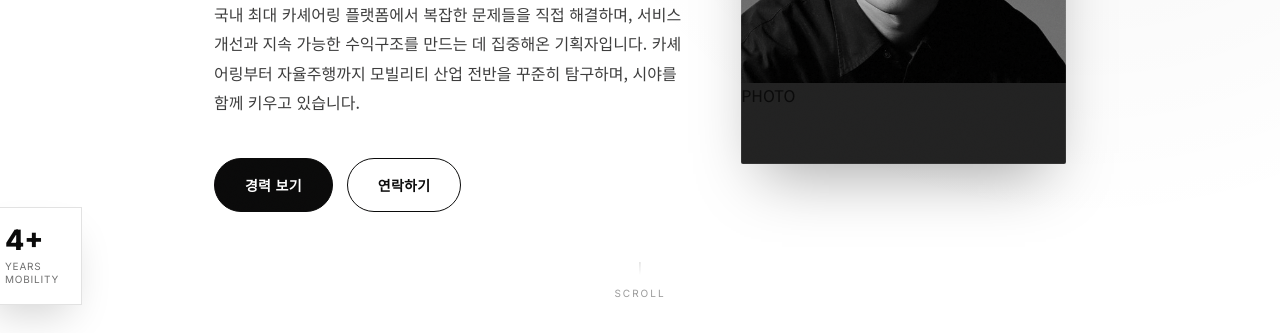
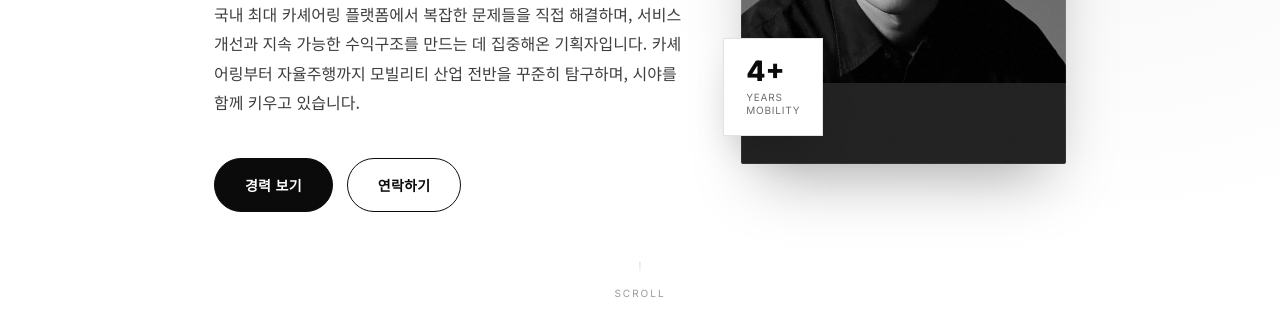
Before and after one commit to hendokim/open-to-work-by-hyundo, a website: page index.html in a window 1280 px wide. Shown: the part 467-800 px from the top of the page. Drawn offline with Linux system fonts and the light colour scheme.

Commit message:
Update index.html

```diff
--- a/index.html
+++ b/index.html
@@ -5,15 +5,13 @@
 <meta charset="UTF-8">
 <meta name="viewport" content="width=device-width, initial-scale=1.0">
 <title>김현도 | Mobility Business Strategist</title>
-<meta name="description" content="모빌리티의 가치를 비즈니스로 연결하는 기획, 김현도의 포트폴리오">
+<meta name="description" content="모빌리티의 가치를 비즈니스로 연결하는 기획자, 김현도의 포트폴리오">
 <link rel="preconnect" href="https://fonts.googleapis.com">
 <link href="https://fonts.googleapis.com/css2?family=Inter:wght@300;400;500;600;700;800&family=Noto+Sans+KR:wght@300;400;500;600;700;900&display=swap" rel="stylesheet">
 <link rel="stylesheet" href="style.css">
 </head>
 <body>
-
 <div class="noise-overlay"></div>
-
 <!-- Header / Nav -->
 <header class="site-header" id="siteHeader">
   <div class="container header-inner">
@@ -31,9 +29,7 @@
     </button>
   </div>
 </header>
-
 <main>
-
   <!-- HERO / PROFILE -->
   <section class="hero" id="top">
     <div class="container hero-inner">
@@ -52,8 +48,6 @@
       <div class="hero-photo" data-reveal>
         <div class="photo-frame">
           <img src="profile.png" alt="김현도">
-            <span>PHOTO</span>
-          </div>
         </div>
         <div class="hero-badge">
           <strong>4+</strong>
@@ -63,7 +57,6 @@
     </div>
     <div class="scroll-cue"><span></span>SCROLL</div>
   </section>
-
   <!-- ABOUT -->
   <section class="section about" id="about">
     <div class="container">
@@ -84,19 +77,16 @@
       </div>
     </div>
   </section>
-
   <!-- WORK EXPERIENCE -->
   <section class="section career" id="career">
     <div class="container">
       <p class="section-num">02</p>
       <h2 class="section-title" data-reveal>Work Experience</h2>
-
       <div class="company-block" data-reveal>
         <div class="company-head">
           <h3>유모스원 <span>UMOS ONE</span></h3>
           <span class="company-period">2026. 06 - 현재</span>
         </div>
-
         <div class="timeline">
           <div class="timeline-item">
             <div class="timeline-marker"></div>
@@ -113,15 +103,12 @@
           </div>
         </div>
       </div>
-
       <div class="company-block" data-reveal>
         <div class="company-head">
           <h3>쏘카 <span>SOCAR</span></h3>
           <span class="company-period">2022. 04 - 2026. 06 (4 yrs 1 mo)</span>
         </div>
-
         <div class="timeline">
-
           <div class="timeline-item">
             <div class="timeline-marker"></div>
             <div class="timeline-content">
@@ -133,7 +120,6 @@
                 <li>감독형 FSD(Full-Self-Driving) 카셰어링 도입 검토</li>
                 <li>Model S/X PnL 분석 및 상품 기획</li>
               </ul>
-
               <div class="news-block">
                 <p class="news-label">관련 기사</p>
                 <a href="https://magazine.hankyung.com/business/article/202604294396b" class="news-card" target="_blank" rel="noopener">
@@ -148,7 +134,6 @@
               </div>
             </div>
           </div>
-
           <div class="timeline-item">
             <div class="timeline-marker"></div>
             <div class="timeline-content">
@@ -165,7 +150,7 @@
                 <li>앱 서비스 및 제품 정책 설계</li>
                 <li>경영진 수명성 업무 수행</li>
               </ul>
-                <div class="news-block">
+              <div class="news-block">
                 <p class="news-label">관련 기사</p>
                 <a href="https://biz.chosun.com/it-science/ict/2025/01/03/ULVS6TQIZ5CYZE6AK25ERI5GA4/" class="news-card" target="_blank" rel="noopener">
                   <span class="news-thumb" aria-hidden="true">
@@ -179,7 +164,6 @@
               </div>
             </div>
           </div>
-
           <div class="timeline-item">
             <div class="timeline-marker"></div>
             <div class="timeline-content">
@@ -193,7 +177,7 @@
                 <li>신규 카셰어링 인프라 사업 개발</li>
                 <li>대관 업무 및 법인 제휴처 발굴</li>
               </ul>
-                  <div class="news-block">
+              <div class="news-block">
                 <p class="news-label">관련 기사</p>
                 <a href="https://www.news4000.com/news/articleView.html?idxno=43854" class="news-card" target="_blank" rel="noopener">
                   <span class="news-thumb" aria-hidden="true">
@@ -232,7 +216,6 @@
       </div>
     </div>
   </section>
-
   <!-- SKILLS -->
   <section class="section skills" id="skills">
     <div class="container">
@@ -250,13 +233,11 @@
       </div>
     </div>
   </section>
-
   <!-- MORE: Certifications / Languages / Activities -->
   <section class="section more" id="more">
     <div class="container">
       <p class="section-num">05</p>
       <h2 class="section-title" data-reveal>Certifications &amp; Activities</h2>
-
       <div class="more-grid">
         <div class="more-col" data-reveal>
           <h3 class="more-heading">Certifications</h3>
@@ -283,7 +264,6 @@
               <span class="cert-org">한국데이터산업진흥원</span>
             </li>
           </ul>
-
           <h3 class="more-heading">Languages</h3>
           <ul class="cert-list">
             <li>
@@ -294,7 +274,6 @@
             </li>
           </ul>
         </div>
-
         <div class="more-col" data-reveal>
           <h3 class="more-heading">Activities</h3>
           <ul class="activity-list">
@@ -319,7 +298,6 @@
       </div>
     </div>
   </section>
-
   <!-- CONTACT -->
   <section class="section contact" id="contact">
     <div class="container contact-inner" data-reveal>
@@ -341,16 +319,13 @@
       </div>
     </div>
   </section>
-
 </main>
-
 <footer class="site-footer">
   <div class="container footer-inner">
     <span>© <span id="year"></span> Hyundo Kim. All rights reserved.</span>
     <button class="to-top" id="toTop" aria-label="맨 위로">TOP ↑</button>
   </div>
 </footer>
-
 <script src="script.js"></script>
 </body>
 </html>
```
